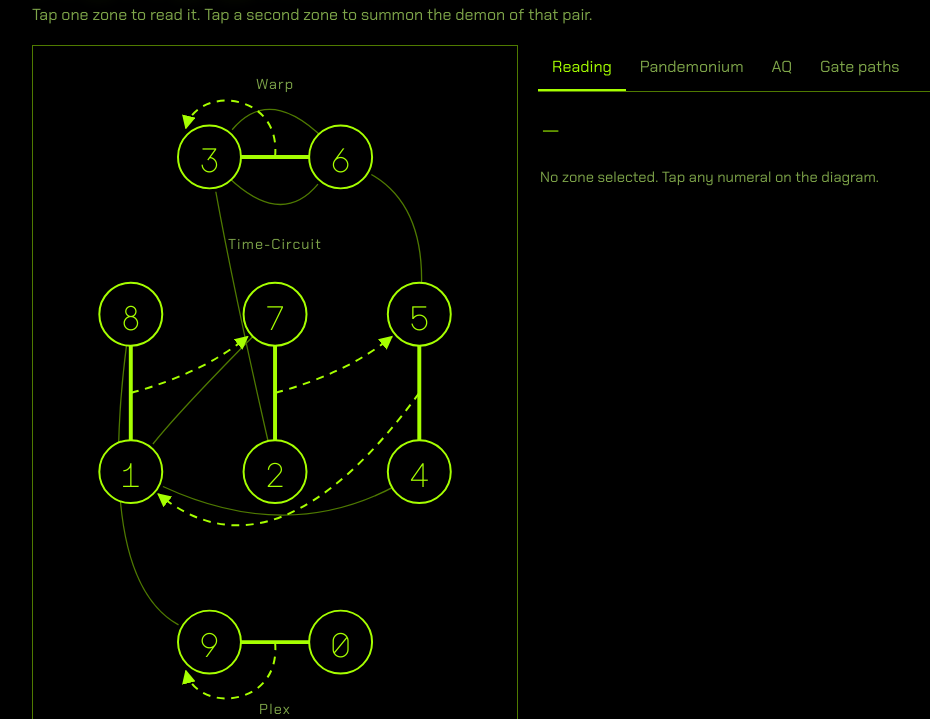
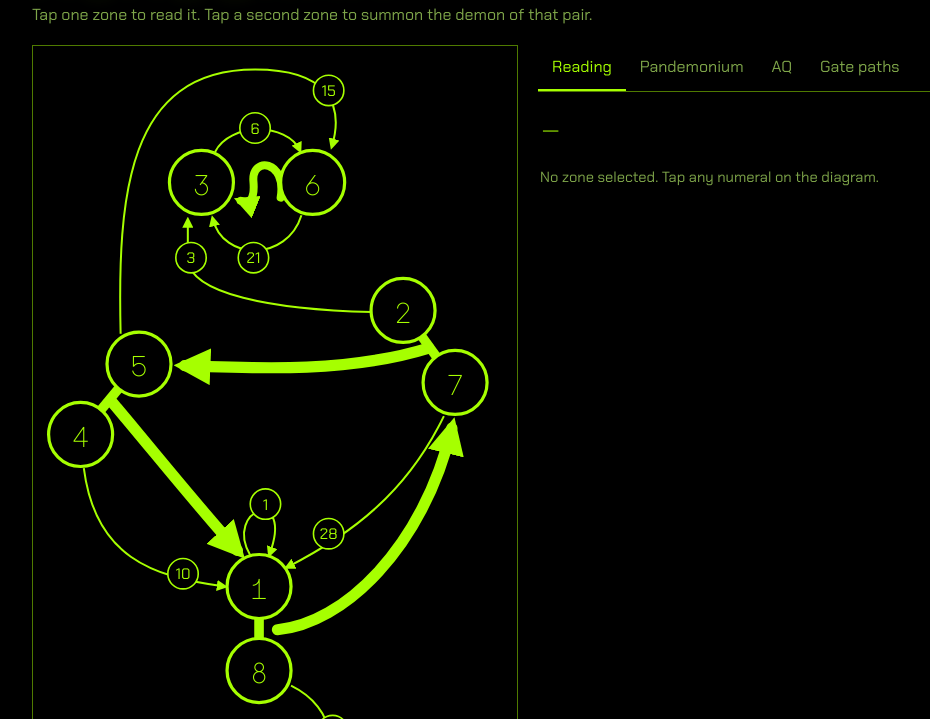
Before and after one commit to wforfeit-web/numogram, a plain HTML site: page index.html in a window 1280 px wide. Shown: the part 81-800 px from the top of the page, without its empty margins (134-1064 px from the left). Drawn offline with Linux system fonts and the light colour scheme.

Commit message:
Redraw diagram to match the classic Numogram layout

```diff
--- a/index.html
+++ b/index.html
@@ -31,18 +31,21 @@ h1{font-family:"Major Mono Display",ui-monospace,monospace;color:var(--lime);fon
 @media(min-width:820px){.grid{grid-template-columns:1.1fr 1fr}}
 .map{border:1px solid var(--lime-dim);padding:6px;position:relative}
 svg{width:100%;height:auto;display:block}
-.zone circle{fill:#000;stroke:var(--lime);stroke-width:1.5;cursor:pointer;transition:fill .15s}
-.zone text{fill:var(--lime);font-family:"Major Mono Display",monospace;font-size:26px;text-anchor:middle;dominant-baseline:central;pointer-events:none}
+.zone circle{fill:#000;stroke:var(--lime);stroke-width:4;cursor:pointer;transition:fill .15s}
+.zone text{fill:var(--lime);font-family:"Major Mono Display",monospace;font-size:36px;text-anchor:middle;dominant-baseline:central;pointer-events:none}
 .zone.sel circle{fill:var(--lime)}
 .zone.sel text{fill:#000}
-.zone.hl circle{stroke-width:4}
 .zone:focus{outline:none}
-.zone:focus-visible circle{stroke-width:5}
-.syz{stroke:var(--lime);stroke-width:3}
-.cur{stroke:var(--lime);stroke-width:1.5;stroke-dasharray:6 5;fill:none}
-.gate{stroke:var(--lime-dim);stroke-width:1;fill:none}
-.demonline{stroke:#fff;stroke-width:2.5;fill:none}
-.rlabel{fill:var(--muted);font-size:11px;letter-spacing:.08em;font-family:"Chakra Petch",sans-serif}
+.zone:focus-visible circle{stroke-width:8}
+.syz{stroke:var(--lime);stroke-width:12}
+.cur{stroke:var(--lime);stroke-width:14;stroke-linecap:round;fill:none}
+.cur.warp{stroke-width:10}
+.gate{stroke:var(--lime);stroke-width:2.5;fill:none}
+.gate.dash{stroke-dasharray:9 7}
+.glabel circle{fill:#000;stroke:var(--lime);stroke-width:2}
+.glabel text{fill:var(--lime);font-family:"Chakra Petch",sans-serif;font-size:19px;text-anchor:middle;dominant-baseline:central}
+.demonline{stroke:#fff;stroke-width:6;fill:none;stroke-linecap:round}
+.map{max-width:520px;margin:0 auto}
 .toggles{display:flex;gap:14px;flex-wrap:wrap;margin-top:8px;font-size:.9rem;color:var(--muted)}
 .toggles label{display:flex;gap:6px;align-items:center;cursor:pointer}
 input[type=checkbox]{accent-color:var(--lime)}
@@ -85,7 +88,7 @@ table.matrix{border-collapse:collapse;font-size:.8rem}
 
   <div class="grid">
     <div>
-      <div class="map"><svg id="map" viewBox="0 0 360 520" role="img" aria-label="Numogram diagram"></svg></div>
+      <div class="map"><svg id="map" viewBox="330 70 590 1095" role="img" aria-label="Numogram diagram"></svg></div>
       <div class="toggles">
         <label><input type="checkbox" id="tCur" checked> Currents</label>
         <label><input type="checkbox" id="tGate" checked> Gates</label>
@@ -129,8 +132,8 @@ table.matrix{border-collapse:collapse;font-size:.8rem}
 <script>
 (function(){
   const NS="http://www.w3.org/2000/svg";
-  const POS={3:[130,80],6:[230,80],8:[70,200],1:[70,320],7:[180,200],2:[180,320],5:[290,200],4:[290,320],9:[130,450],0:[230,450]};
-  const R=24;
+  const POS={3:[533,233],6:[672,233],2:[785,393],5:[455,460],7:[850,483],4:[382,548],1:[605,738],8:[605,843],9:[605,995],0:[605,1105]};
+  const R=40;
 
   const dr=n=>n===0?0:1+((n-1)%9);
   const tri=n=>n*(n+1)/2;
@@ -153,48 +156,48 @@ table.matrix{border-collapse:collapse;font-size:.8rem}
   const svg=document.getElementById("map");
   const el=(tag,attrs,parent)=>{const e=document.createElementNS(NS,tag);for(const k in attrs)e.setAttribute(k,attrs[k]);(parent||svg).appendChild(e);return e;};
 
-  // marker
+  // markers (sized in diagram units)
   const defs=el("defs",{});
-  const mk=el("marker",{id:"arr",viewBox:"0 0 10 10",refX:"9",refY:"5",markerWidth:"7",markerHeight:"7",orient:"auto-start-reverse"},defs);
-  el("path",{d:"M0,0 L10,5 L0,10 z",fill:"#a6ff00"},mk);
-
-  // region labels
-  [["Warp",180,28],["Time-Circuit",180,150],["Plex",180,505]].forEach(([t,x,y])=>{const tx=el("text",{x,y,"text-anchor":"middle",class:"rlabel"});tx.textContent=t;});
+  function marker(id,size){const m=el("marker",{id,viewBox:"0 0 10 10",refX:"7",refY:"5",markerWidth:size,markerHeight:size,orient:"auto-start-reverse",markerUnits:"userSpaceOnUse"},defs);el("path",{d:"M0,0 L10,5 L0,10 z",fill:"#a6ff00"},m);}
+  marker("arr",14); marker("arrBig",46); marker("arrMid",30);
 
   const gGate=el("g",{}), gCur=el("g",{}), gSyz=el("g",{}), gDemon=el("g",{}), gZones=el("g",{});
 
-  // shorten a line so it stops at circle edge
-  function edge(from,to,pad){const dx=to[0]-from[0],dy=to[1]-from[1],d=Math.hypot(dx,dy);return [to[0]-dx/d*pad,to[1]-dy/d*pad];}
-
-  // syzygies
-  [[3,6],[8,1],[7,2],[5,4],[9,0]].forEach(([a,b])=>{
+  // syzygies: twinned zones sit side by side
+  [[2,7],[5,4],[1,8],[9,0]].forEach(([a,b])=>{
     const p=POS[a],q=POS[b];
     el("line",{x1:p[0],y1:p[1],x2:q[0],y2:q[1],class:"syz"},gSyz);
   });
 
-  // currents
-  function mid(a,b){return [(POS[a][0]+POS[b][0])/2,(POS[a][1]+POS[b][1])/2];}
-  function curve(from,to,ctrl,g,cls,marker){
-    const end=edge(ctrl,to,R+3);
-    const p=el("path",{d:`M${from[0]},${from[1]} Q${ctrl[0]},${ctrl[1]} ${end[0]},${end[1]}`,class:cls},g);
-    if(marker)p.setAttribute("marker-end","url(#arr)");
-    return p;
-  }
-  const m81=mid(8,1), m72=mid(7,2), m54=mid(5,4);
-  curve(m81,POS[7],[125,245],gCur,"cur",true);
-  curve(m72,POS[5],[235,245],gCur,"cur",true);
-  curve(m54,POS[1],[180,410],gCur,"cur",true);
-  // Warp self-loop to 3 and Plex self-loop to 9
-  el("path",{d:"M180,80 C185,30 120,25 112,58",class:"cur","marker-end":"url(#arr)"},gCur);
-  el("path",{d:"M180,450 C185,500 120,505 112,472",class:"cur","marker-end":"url(#arr)"},gCur);
+  // currents: thick flows from each syzygy
+  [
+    "M817,440 C720,470 610,466 512,462",   // 7::2 -> 5
+    "M420,506 C470,565 530,640 578,693",   // 5::4 -> 1
+    "M628,792 C710,785 810,690 846,540",   // 8::1 -> 7
+    "M642,1092 C700,1078 698,1030 655,1018" // 9::0 -> 9 (Plex)
+  ].forEach(d=>el("path",{d,class:"cur","marker-end":"url(#arrBig)"},gCur));
+  el("path",{d:"M632,252 C640,205 595,200 598,232 C600,256 592,260 582,256",class:"cur warp","marker-end":"url(#arrMid)"},gCur); // 6::3 -> 3 (Warp)
 
-  // gates (non-self)
-  const gateBends={2:[150,190],3:[180,140],4:[200,380],5:[300,120],6:[180,20],7:[110,270],8:[40,400]};
-  for(let z=0;z<=9;z++){
-    const g=gate(z); if(g===z) continue;
-    const ctrl=gateBends[z]||[(POS[z][0]+POS[g][0])/2,(POS[z][1]+POS[g][1])/2];
-    curve(POS[z],POS[g],ctrl,gGate,"gate",false);
-  }
+  // gates: thin lines carrying their Gt-number
+  [
+    ["M432,422 C428,250 440,92 600,92 C690,92 712,135 696,188",15,692,118],
+    ["M550,195 C568,158 640,158 656,193",6,600,165],
+    ["M658,274 C640,332 560,332 547,278",21,598,327],
+    ["M746,395 C620,392 520,372 516,330 L516,280",3,520,327],
+    ["M594,699 C560,640 650,612 618,698",1,613,635],
+    ["M836,525 C790,620 722,672 640,714",28,692,672],
+    ["M386,590 C400,700 470,726 562,738",10,510,722],
+    ["M645,862 C702,890 712,952 652,988",36,697,918],
+    ["M566,1002 C510,1002 478,960 505,944 C530,932 558,948 578,962",45,512,961],
+    ["M564,1118 C468,1142 470,1064 564,1086",null,0,0,true]
+  ].forEach(([d,n,lx,ly,dash])=>{
+    el("path",{d,class:"gate"+(dash?" dash":""),"marker-end":"url(#arr)"},gGate);
+    if(n!==null){
+      const g=el("g",{class:"glabel"},gGate);
+      el("circle",{cx:lx,cy:ly,r:19},g);
+      const t=el("text",{x:lx,y:ly+1},g); t.textContent=n;
+    }
+  });
 
   // zones
   const zoneEls={};
--- a/sw.js
+++ b/sw.js
@@ -1,4 +1,4 @@
-const CACHE = "numogram-v1";
+const CACHE = "numogram-v2";
 const ASSETS = ["./", "./index.html", "./manifest.json", "./icons/icon.svg"];
 self.addEventListener("install", e => e.waitUntil(caches.open(CACHE).then(c => c.addAll(ASSETS))));
 self.addEventListener("activate", e => e.waitUntil(
```
